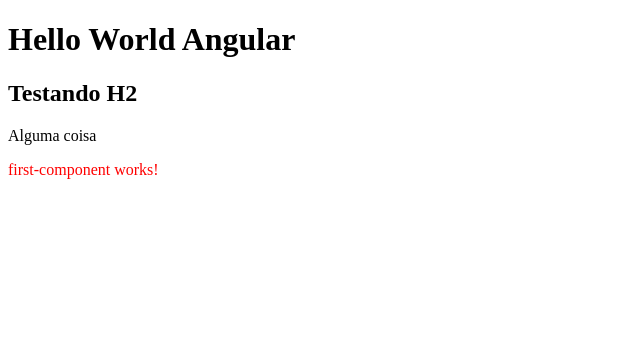
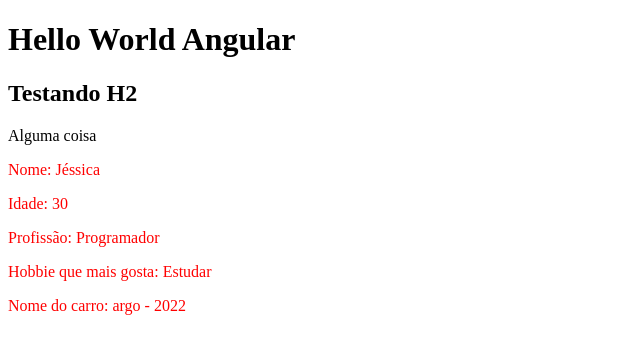
Before and after one commit to valberjr/hora-de-codar-angular-13, an Angular app: page / in a window 1280 px wide. Shown: the top 354 px of the page, without its empty margins (0-640 px from the left). Built offline with nearby package versions, Linux system fonts and the light colour scheme.

Commit message:
dados no template - interpolação

```diff
--- a/src/app/components/first-component/first-component.component.html
+++ b/src/app/components/first-component/first-component.component.html
@@ -1 +1,5 @@
-<p>first-component works!</p>
+<p>Nome: {{ name }}</p>
+<p>Idade: {{ age }}</p>
+<p>Profissão: {{ job }}</p>
+<p>Hobbie que mais gosta: {{ hobbies[2] }}</p>
+<p>Nome do carro: {{ car.name }} - {{ car.year }}</p>
--- a/src/app/components/first-component/first-component.component.ts
+++ b/src/app/components/first-component/first-component.component.ts
@@ -3,13 +3,16 @@
 @Component({
   selector: 'app-first-component',
   templateUrl: './first-component.component.html',
-  styleUrls: ['./first-component.component.scss']
+  styleUrls: ['./first-component.component.scss'],
 })
 export class FirstComponentComponent implements OnInit {
+  name: string = 'Jéssica';
+  age: number = 30;
+  job: string = 'Programador';
+  hobbies = ['Correr', 'Jogar', 'Estudar'];
+  car = { name: 'argo', year: 2022 };
 
-  constructor() { }
+  constructor() {}
 
-  ngOnInit(): void {
-  }
-
+  ngOnInit(): void {}
 }
```
